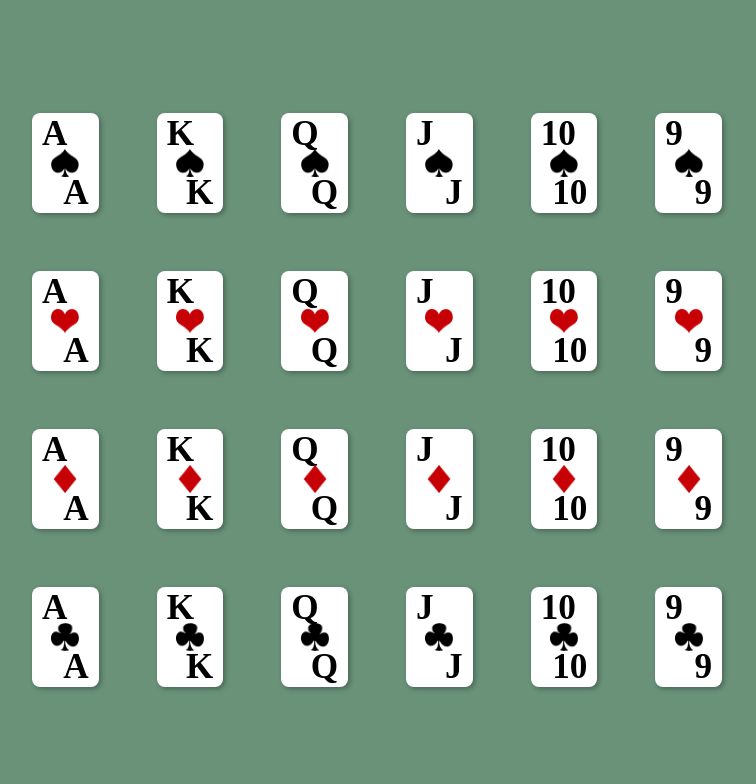
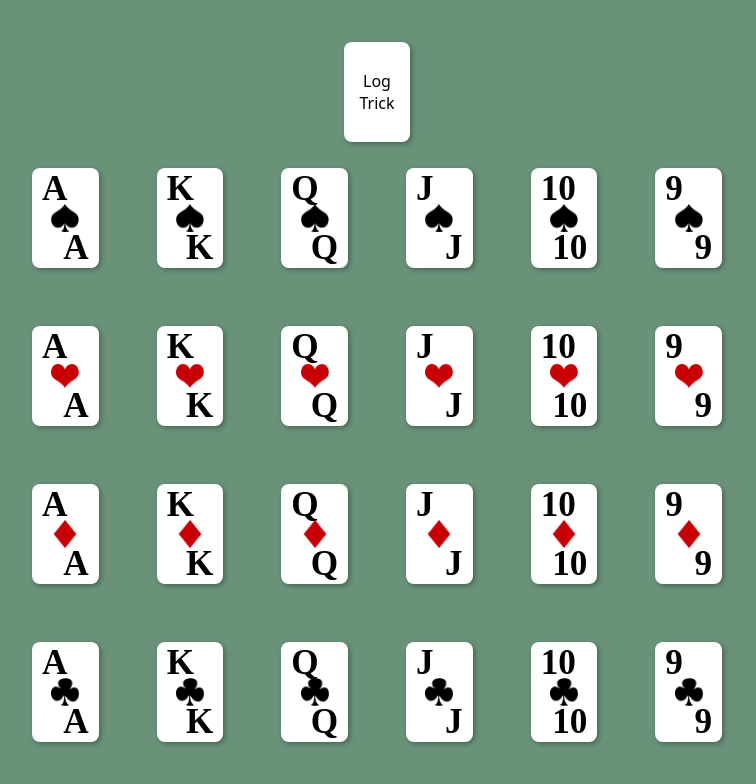
Before and after one commit to caylajr2/euchreData, a React (Vite) app in the folder euchre-data-entry-react/: page / in a window 1280 px wide. Shown: the top 784 px of the page, without its empty margins (263-1019 px from the left). Built offline with nearby package versions, Linux system fonts and the light colour scheme; a web font is replaced by a local one.

Commit message:
add trick logger component

```diff
--- a/euchre-data-entry-react/src/App.jsx
+++ b/euchre-data-entry-react/src/App.jsx
@@ -2,21 +2,22 @@ import { useState } from 'react'
 import './App.css'
 import Trick from './components/Trick'
 import CardButtons from './components/CardButtons'
+import TrickLogger from './components/TrickLogger'
 
 
 function App() {
-  const [cardsPlayed, setCardsPlayed] = useState([]);
+  const [tricks, setTricks] = useState([]);
 
-  const addCardToTrick = (card) => {
-    setCardsPlayed(prev => [...prev, card])
-    console.log(`${card.suit} ${card.value}`)
+
+
+  const addTrickToHand = trick => {
+    setTricks(prev => [...prev, trick]);
   }
 
   return (
     <>
       <div className="card">
-        <Trick cardsPlayed={cardsPlayed} />
-        <CardButtons addCardToTrick={addCardToTrick} />
+        <TrickLogger tricksPlayed={tricks} addTrick={addTrickToHand} />
       </div>
     </>
   )
--- /dev/null
+++ b/euchre-data-entry-react/src/components/TrickLogger.jsx
@@ -0,0 +1,38 @@
+import { useState } from 'react'
+import Card from './Card'
+import CardButtons from './CardButtons'
+import Trick from './Trick'
+
+const TrickLogger = ({ tricksPlayed, addTrick }) => {
+    const [cardsPlayed, setCardsPlayed] = useState([])
+    const addCardToTrick = (card) => {
+        if (cardsPlayed.length === 6) {
+            alert("Submit full trick before entering more cards");
+        } else {
+            setCardsPlayed(prev => [...prev, card])
+            console.log(`${card.suit} ${card.value}`)
+        }
+    }
+
+    const handleAddTrick = (trick) => {
+        if (trick.length !== 6) {
+            alert("Invalid trick: there are not 6 cards");
+        } else {
+            addTrick(trick);
+            setCardsPlayed([]);
+        }
+    }
+
+    return (
+        <>
+            <ul>
+                {tricksPlayed.map(e => <li><Trick cardsPlayed={e}/></li>)}
+            </ul>
+            <Trick cardsPlayed={cardsPlayed} />
+            <button onClick={() => handleAddTrick(cardsPlayed)}>Log Trick</button>
+            <CardButtons addCardToTrick={addCardToTrick} />
+        </>
+    )
+}
+
+export default TrickLogger
```
